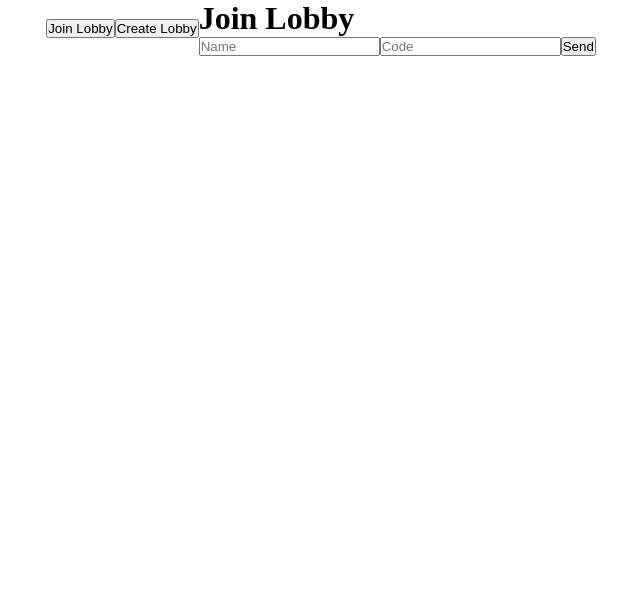
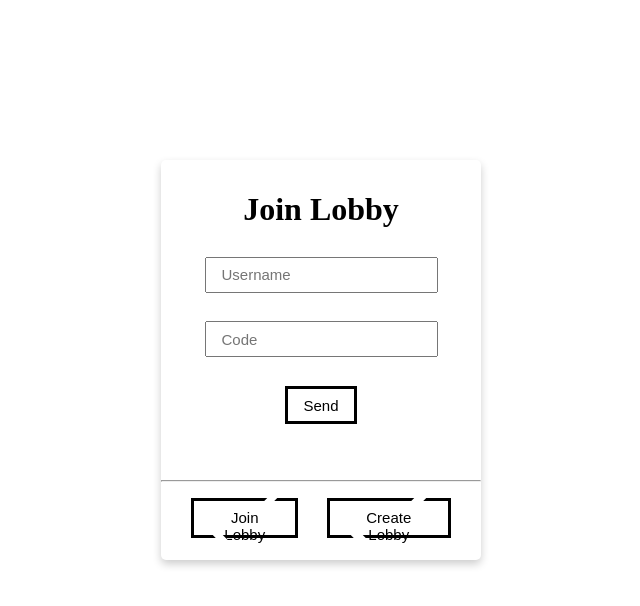
Before and after one commit to IngvarBaranin/G48_CMA, a Vue app in the folder frontend/: page /#/ in a window 1280 px wide. Shown: the top 606 px of the page, without its empty margins (319-959 px from the left). Built offline with nearby package versions, Linux system fonts and the light colour scheme.

Commit message:
Made the stuff prettier for the time being

```diff
--- a/frontend/src/components/ChooseLobby.vue
+++ b/frontend/src/components/ChooseLobby.vue
@@ -1,8 +1,15 @@
 <template>
     <div id="container">
-        <button @click="$router.push('/')"> Join Lobby </button>
-        <button @click="$router.push('/create')"> Create Lobby </button>
-        <router-view></router-view>
+        <div class="card">
+            <div class="main">
+                <router-view></router-view>
+            </div>
+            <hr>
+            <div class="container">
+                <button class="brk-btn" @click="$router.push('/')"> Join Lobby</button>
+                <button class="brk-btn" @click="$router.push('/create')"> Create Lobby</button>
+            </div>
+        </div>
     </div>
 </template>
 
@@ -15,9 +22,86 @@
 <style scoped>
 
     #container {
+        display: flex;
         align-items: center;
         justify-content: center;
+        flex-direction: column;
+        height: 100%;
+        margin-top: 20vh;
+    }
+
+    .card {
+        /* Add shadows to create the "card" effect */
+        box-shadow: 0 4px 8px 0 rgba(0, 0, 0, 0.2);
+        transition: 0.3s;
+        border-radius: 5px;
+        height: 50vh;
+        width: 40vh;
+    }
+
+    /* On mouse-over, add a deeper shadow */
+    .card:hover {
+        box-shadow: 0 8px 16px 0 rgba(0, 0, 0, 0.2);
+    }
+
+    .main {
+        height: 80%;
+    }
+
+    /* Add some padding inside the card container */
+    .container {
         display: flex;
+        justify-content: space-between;
+        padding: 2px 16px;
+        height: 20%;
+    }
+
+    .brk-btn {
+        margin: 5%;
+        position: relative;
+        background: none;
+        color: black;
+        font-size: 15px;
+        text-decoration: none;
+        border: 0.2em solid black;
+        padding: 0.5em 1em;
+        height: 50%;
+    }
+
+    .brk-btn::before {
+        content: "";
+        display: block;
+        position: absolute;
+        width: 10%;
+        background: #ffffff;
+        height: 0.3em;
+        right: 20%;
+        top: -0.21em;
+        transform: skewX(-45deg);
+        -webkit-transition: all 0.45s cubic-bezier(0.86, 0, 0.07, 1);
+        transition: all 0.45s cubic-bezier(0.86, 0, 0.07, 1);
+    }
+
+    .brk-btn::after {
+        content: "";
+        display: block;
+        position: absolute;
+        width: 10%;
+        background: #ffffff;
+        height: 0.3em;
+        left: 20%;
+        bottom: -0.25em;
+        transform: skewX(45deg);
+        -webkit-transition: all 0.45 cubic-bezier(0.86, 0, 0.07, 1);
+        transition: all 0.45s cubic-bezier(0.86, 0, 0.07, 1);
+    }
+
+    .brk-btn:hover:before {
+        right: 80%;
+    }
+
+    .brk-btn:hover:after {
+        left: 80%;
     }
 
 </style>
--- a/frontend/src/components/CreateLobby.vue
+++ b/frontend/src/components/CreateLobby.vue
@@ -1,16 +1,14 @@
 <template>
     <div class="container">
-        <h1>Create Lobby</h1>
-        <div id="input">
+        <div class="content">
+            <h1>Create Lobby</h1>
+
             <form>
-                <input type="text" v-model="nameInput" :placeholder="nameInput"/>
-                <input type="submit" value="Send" @click.stop.prevent="submitText"/>
+                <input class="namebox" type="text" v-model="nameInput" placeholder="Username"/>
+                <input class="brk-btn" type="submit" value="Send" @click.stop.prevent="submitText"/>
             </form>
         </div>
 
-        <div id="output">
-            <p v-for="(text, index) in textOutput" :key="index">{{text}}</p>
-        </div>
     </div>
 </template>
 
@@ -21,8 +19,7 @@
         name: 'CreateLobby',
         data: function () {
             return {
-                nameInput: "",
-                textOutput: []
+                nameInput: ""
             }
         },
         methods: {
@@ -30,7 +27,7 @@
                 event.preventDefault();
                 axios.put("/lobby", {name: this.nameInput})
                     .then(res => {
-                        this.$router.push("/game/"+res.data.id);
+                        this.$router.push("/game/" + res.data.id);
                     });
 
             }
@@ -39,5 +36,33 @@
 </script>
 
 <style scoped>
+    .container {
+        text-align: center;
+        display: flex;
+        align-self: center;
+        justify-content: center;
+    }
+
+    .namebox {
+        margin-top: 15%;
+        height: 50%;
+        padding: 0.5em 1em;
+        font-size: 15px;
+    }
+
+    .content {
+        margin-top: 10%;
+    }
+
+    .brk-btn {
+        margin-top: 15%;
+        position: relative;
+        background: none;
+        color: black;
+        font-size: 15px;
+        text-decoration: none;
+        border: 0.2em solid black;
+        padding: 0.5em 1em;
+    }
 
 </style>
--- a/frontend/src/components/JoinLobby.vue
+++ b/frontend/src/components/JoinLobby.vue
@@ -1,14 +1,11 @@
 <template>
     <div class="container">
-        <h1>Join Lobby</h1>
-        <div id="output">
-            <p v-for="(text, index) in textOutput" :key="index">{{text}}</p>
-        </div>
-        <div id="input">
+        <div class="content">
+            <h1>Join Lobby</h1>
             <form>
-                <input type="text" v-model="nameInput" placeholder="Name"/>
-                <input type="text" v-model="codeInput" placeholder="Code"/>
-                <input type="submit" value="Send" @click.stop.prevent="submitText"/>
+                <input class="namebox" type="text" v-model="nameInput" placeholder="Username"/>
+                <input class="namebox" type="text" v-model="codeInput" placeholder="Code"/>
+                <input class="brk-btn" type="submit" value="Send" @click.stop.prevent="submitText"/>
             </form>
         </div>
     </div>
@@ -43,4 +40,33 @@
 
 <style scoped>
 
+    .container {
+        text-align: center;
+        display: flex;
+        align-self: center;
+        justify-content: center;
+    }
+
+    .namebox {
+        margin-top: 10%;
+        padding: 0.5em 1em;
+        height: 50%;
+        font-size: 15px;
+    }
+
+    .content {
+        margin-top: 10%;
+    }
+
+    .brk-btn {
+        margin-top: 10%;
+        position: relative;
+        background: none;
+        color: black;
+        font-size: 15px;
+        text-decoration: none;
+        border: 0.2em solid black;
+        padding: 0.5em 1em;
+    }
+
 </style>
```
